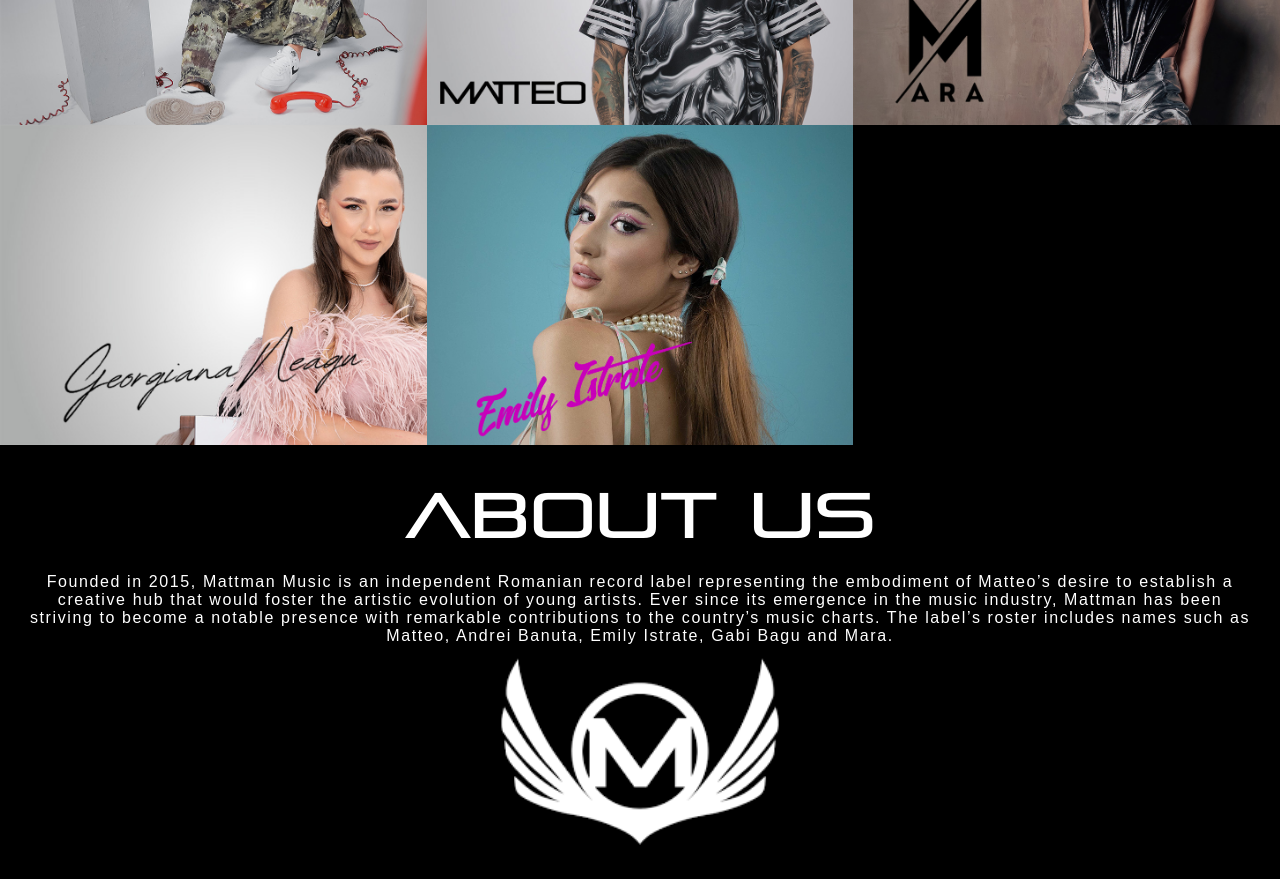
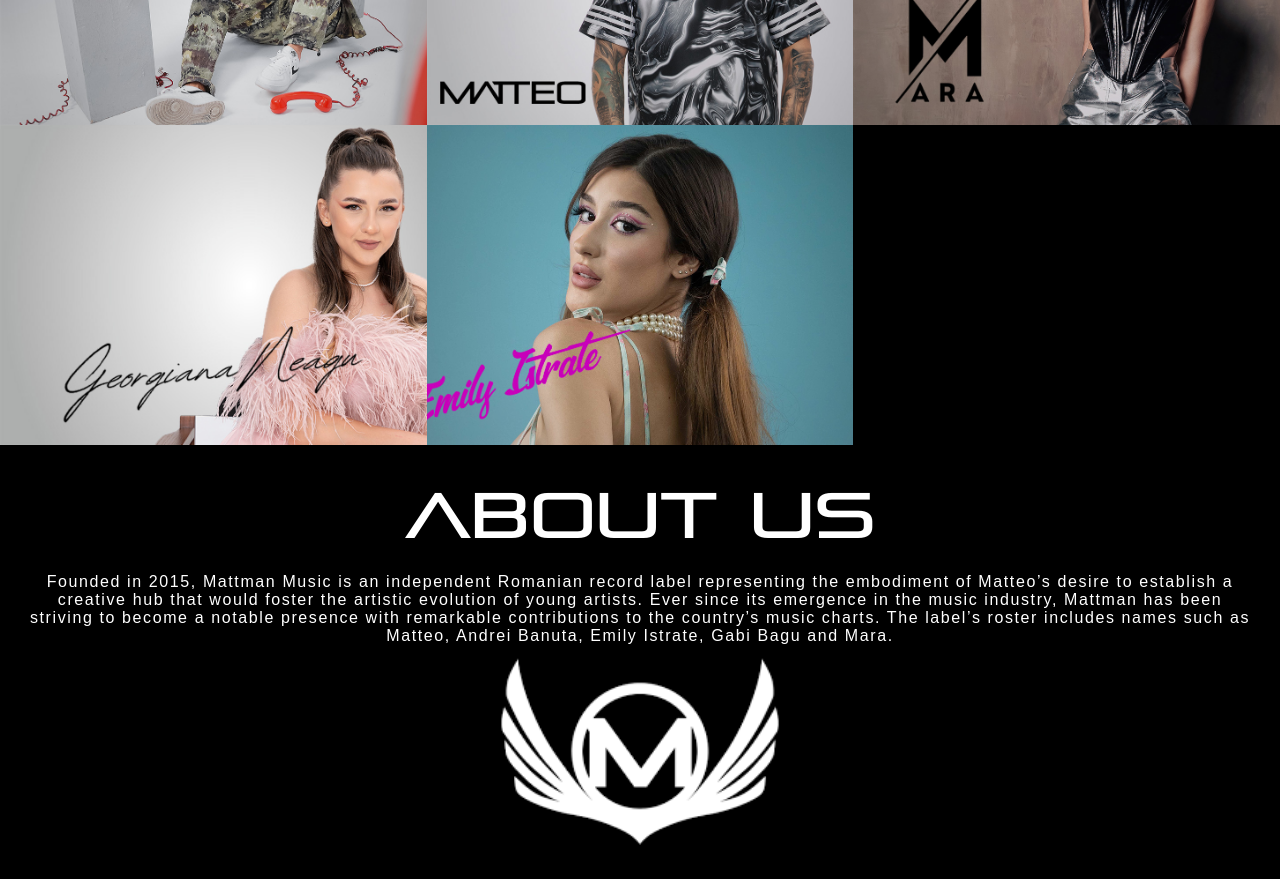
Before and after one commit to dandragos/mattman-official, a plain HTML site: page index.html in a window 1280 px wide. Shown: the part 1120-1999 px from the top of the page. Drawn offline with nearby package versions, Linux system fonts and the light colour scheme.

Commit message:
Update style.css

```diff
--- a/style.css
+++ b/style.css
@@ -443,7 +443,7 @@
 }
 
 .grid-item:nth-child(5) {
-  background-image: url("resources/imgs/artist-img-land/emily-2.jpg");
+  background-image: url("resources/imgs/artist-img-land/emily-1.jpg");
   background-size: cover;
   background-repeat: no-repeat;
   background-position: top ;
```
